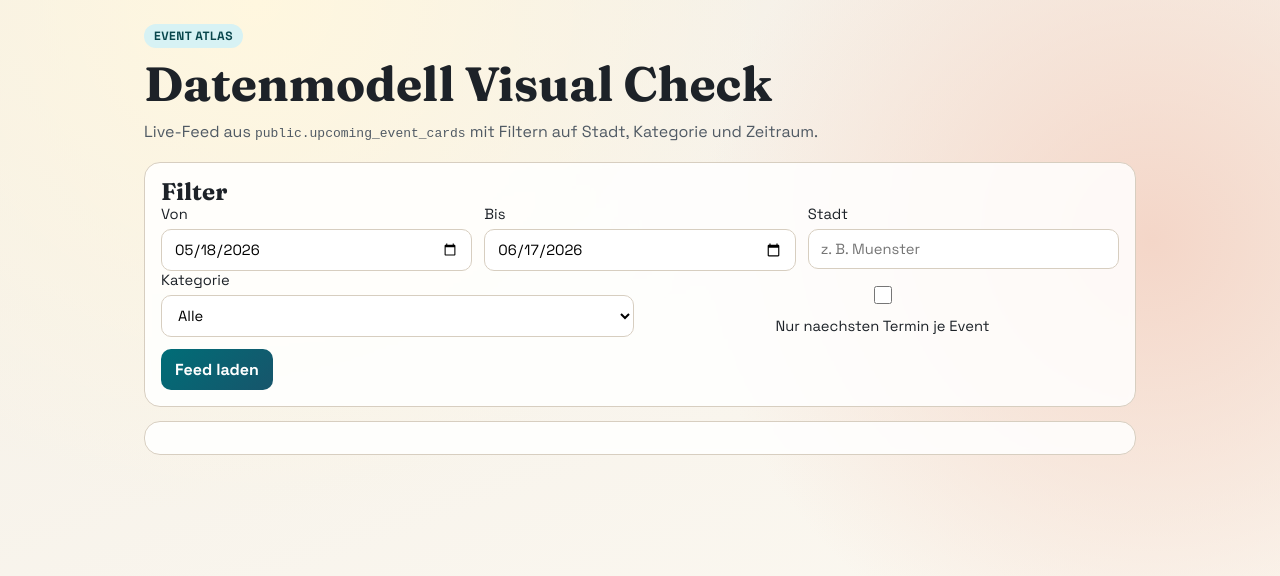
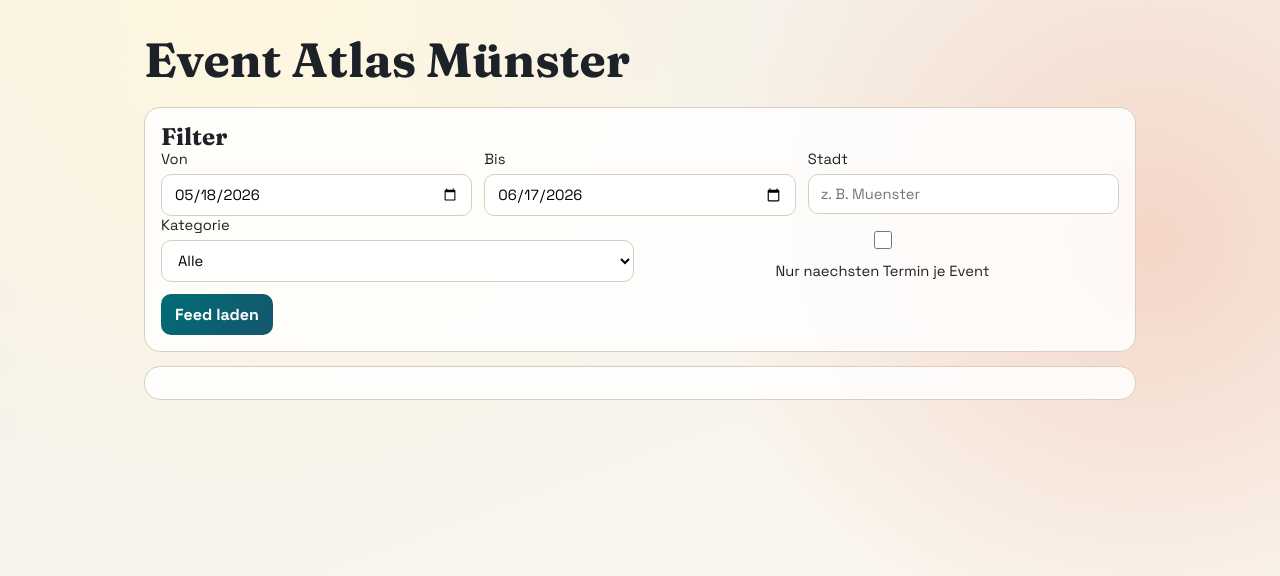
Before and after one commit to yona-h/Event-Atlas-app, a plain HTML site: page index.html in a window 1280 px wide. Drawn offline with Linux system fonts and the light colour scheme.

Commit message:
app title

```diff
--- a/index.html
+++ b/index.html
@@ -12,9 +12,7 @@
   <body>
     <main class="app-shell">
       <header class="hero">
-        <p class="badge">Event Atlas</p>
-        <h1>Datenmodell Visual Check</h1>
-        <p class="subtitle">Live-Feed aus <code>public.upcoming_event_cards</code> mit Filtern auf Stadt, Kategorie und Zeitraum.</p>
+        <h1>Event Atlas Münster</h1>
       </header>
 
 
```
Also changed, not shown: 1 other file.
